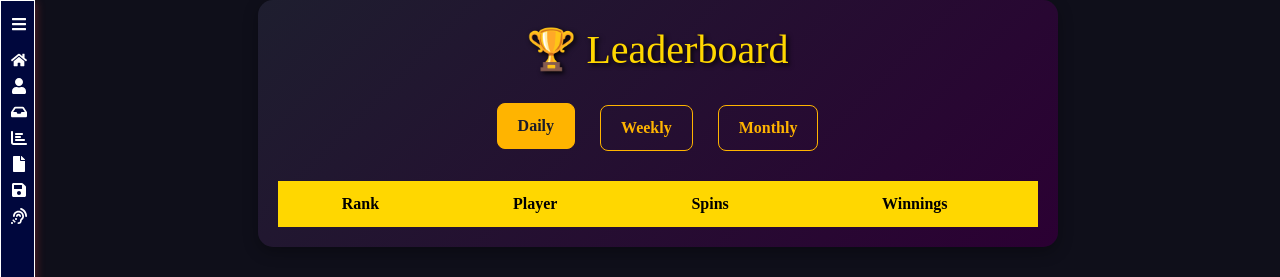
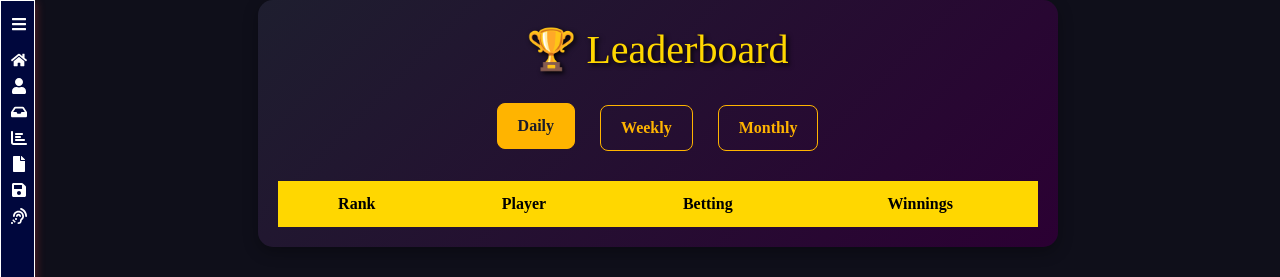
Before and after one commit to shivampandit79/spin-game-fronted, a React (Vite) app: page /file-manager in a window 1280 px wide. Shown: the top 277 px of the page. Built offline with nearby package versions, Linux system fonts and the light colour scheme; the HTML template or start-up script is replaced by a standard one.

Commit message:
Updated env and CORS fix

```diff
--- a/src/components/pages/Deposit.jsx
+++ b/src/components/pages/Deposit.jsx
@@ -176,7 +176,7 @@ const Deposit = () => {
 
         <p className="deposit-subtitle">
           {tab === "deposit"
-            ? "Add money to keep spinning and winning!"
+            ? "Add money to keep betting and winning!"
             : "Withdraw your winnings instantly!"}
         </p>
 
--- a/src/components/pages/FileManager.jsx
+++ b/src/components/pages/FileManager.jsx
@@ -56,7 +56,7 @@ export default function FileManager() {
             <tr>
               <th>Rank</th>
               <th>Player</th>
-              <th>Spins</th>
+              <th>Betting</th>
               <th>Winnings</th>
             </tr>
           </thead>
--- a/src/components/pages/Users.jsx
+++ b/src/components/pages/Users.jsx
@@ -49,7 +49,7 @@ export default function User({ refreshHistoryFlag }) {
         <div className="contentBox">
           <h2>Bet History</h2>
           {history.length === 0 ? (
-            <p style={{ textAlign: "center", color: "#ccc" }}>No spin history available.</p>
+            <p style={{ textAlign: "center", color: "#ccc" }}>No bet history available.</p>
           ) : (
             <table className="spinTable">
               <thead>
```
